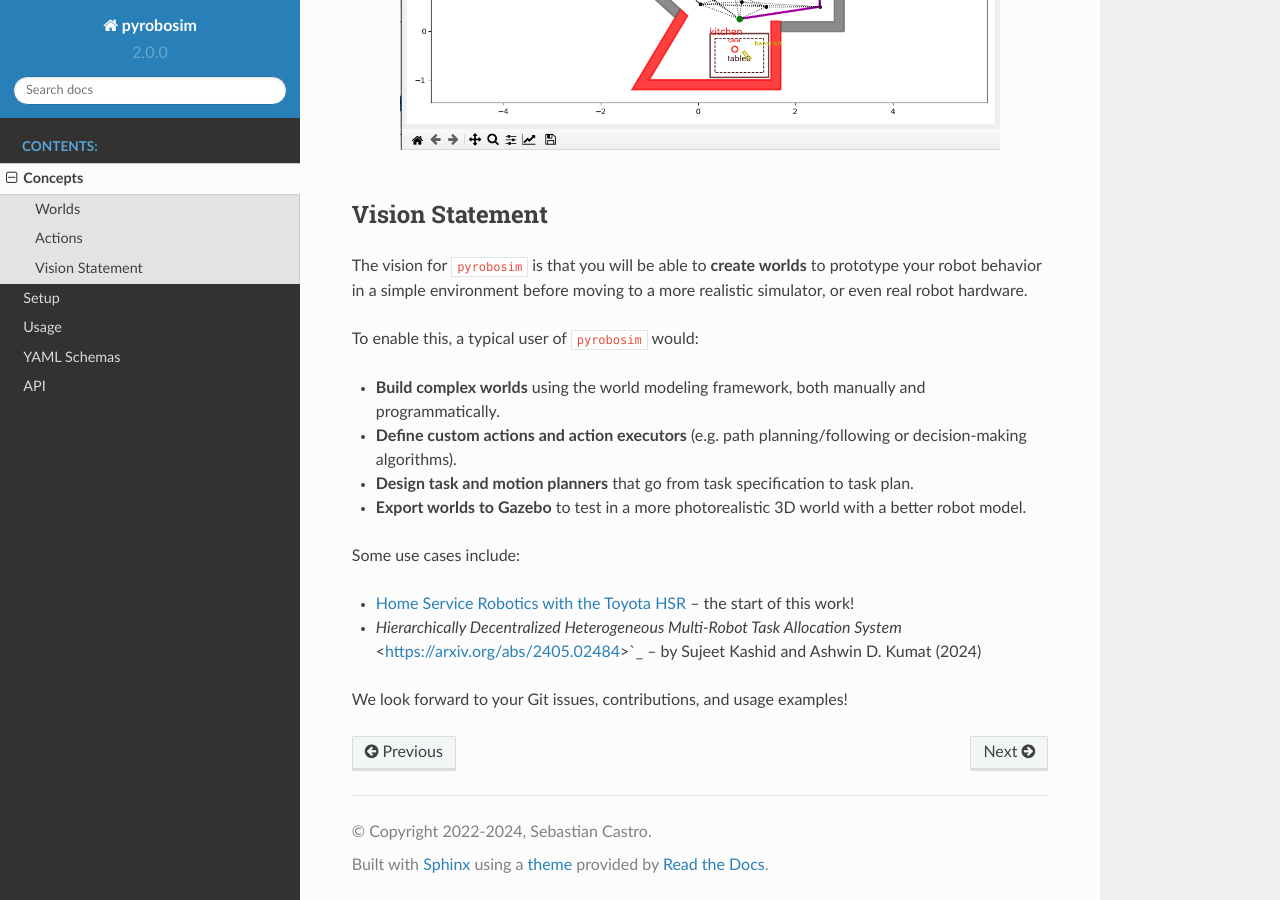
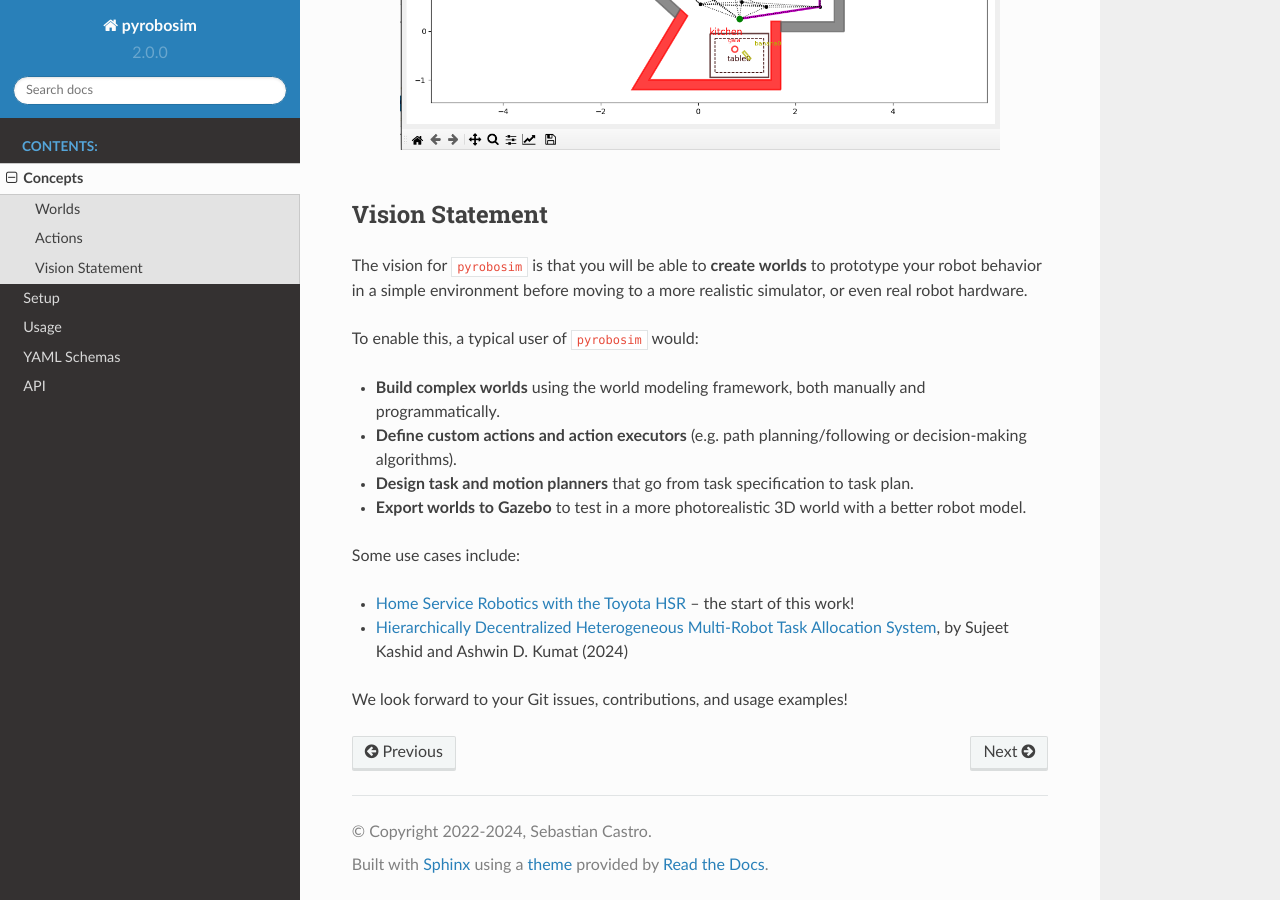
Before and after one commit to sea-bass/pyrobosim, a Sphinx documentation site: the page built from docs/source/concepts.rst, in a window 1280 px wide and 900 px high, scrolled down 1671 px. Built offline with Sphinx 7.4.7 and the Read the Docs theme 2.0.0, drawn with Linux system fonts in a browser that asks for light colours.

Commit message:
Fix for real

```diff
--- a/docs/source/concepts.rst
+++ b/docs/source/concepts.rst
@@ -68,6 +68,6 @@ To enable this, a typical user of ``pyrobosim`` would:
 Some use cases include:
 
 * `Home Service Robotics with the Toyota HSR <https://roboticseabass.com/2020/12/30/2020-review-service-robotics-mit-csail/>`_ -- the start of this work!
-* `Hierarchically Decentralized Heterogeneous Multi-Robot Task Allocation System` <https://arxiv.org/abs/2405.02484>`_ -- by Sujeet Kashid and Ashwin D. Kumat (2024)
+* `Hierarchically Decentralized Heterogeneous Multi-Robot Task Allocation System <https://arxiv.org/abs/2405.02484>`_, by Sujeet Kashid and Ashwin D. Kumat (2024)
 
 We look forward to your Git issues, contributions, and usage examples!
```
